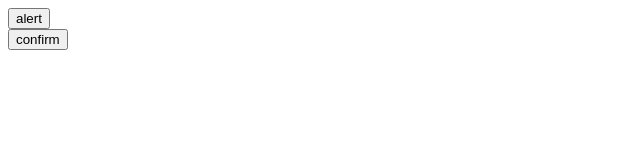
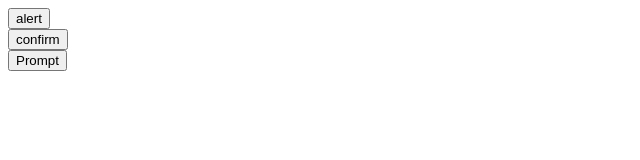
Before and after one commit to ruhulaminpollob/BOM-module-42, a plain HTML site: page index.html in a window 1280 px wide. Shown: the whole page, without its empty margins (0-640 px from the left). Drawn offline with Linux system fonts and the light colour scheme.

Commit message:
explore prompt

```diff
--- a/alert.js
+++ b/alert.js
@@ -6,5 +6,11 @@ showAlert=()=>{
 
 showConfirm=()=>{
     const confirmResult=confirm('Are you agree to our terms and conditions');
-    console.log(confirmResult);
+    // console.log(confirmResult); confirm returns true and false
 }
+
+showPrompt=()=>{
+    const promptResult=prompt('What is your nike name?');
+    // console.log(promptResult); prompt returns input value on okay click and  returns  null on cancel click
+
+}
--- a/index.html
+++ b/index.html
@@ -8,7 +8,8 @@
 </head>
 <body>
     <button onclick="showAlert()">alert</button> <br>
-    <button onclick="showConfirm()">confirm</button>
+    <button onclick="showConfirm()">confirm</button> <br>
+    <button onclick="showPrompt()">Prompt</button>
 
 
 
```
